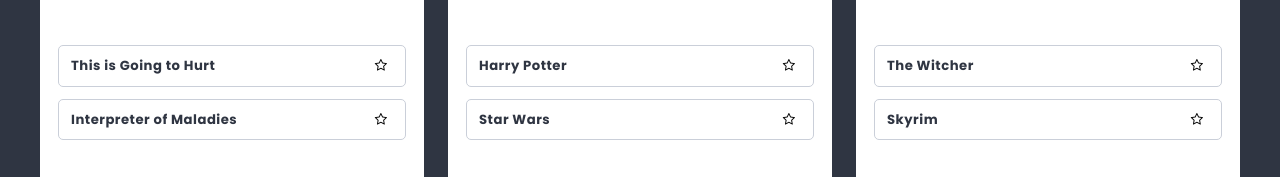
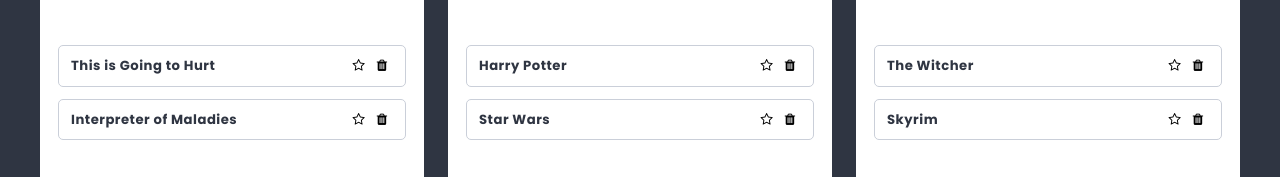
Before and after one commit to Kris87M/first-react-project, a React (Create React App) app: page /list/1 in a window 1280 px wide. Shown: the part 517-694 px from the top of the page. Built offline with nearby package versions, Linux system fonts and the light colour scheme.

Commit message:
Add remove card

```diff
--- a/src/components/Card/Card.js
+++ b/src/components/Card/Card.js
@@ -1,7 +1,7 @@
 import styles from './Card.module.scss';
 import clsx from 'clsx';
 import { useDispatch } from 'react-redux';
-import { toggleFavorite } from '../../redux/cardsRedux';
+import { removeCard, toggleFavorite } from '../../redux/cardsRedux';
 
 const Card = props => {
 
@@ -10,10 +10,19 @@ const Card = props => {
         e.preventDefault();
         dispatch(toggleFavorite(props.id))
     };
+
+    const handleRemove = e => {
+        e.preventDefault();
+        dispatch(removeCard(props.id))
+    }
+
     return (
         <li className={styles.card}>
             {props.title}
-            <button className={clsx("fa fa-star-o", styles.button, props.isFavorite && styles.isActive)}onClick={handleFavorite}></button>
+            <div>
+                <button className={clsx("fa fa-star-o", styles.button, props.isFavorite && styles.isActive)} onClick={handleFavorite}></button>
+                <button className={clsx("fa fa-trash", styles.button)} onClick={handleRemove}></button>
+            </div>
         </li>
     );
 };
--- a/src/redux/cardsRedux.js
+++ b/src/redux/cardsRedux.js
@@ -6,17 +6,20 @@ export const getFavoriteCards = ({ cards }) => cards.filter(card => card.isFavor
 // action
 const createActionName = actionName => `app/cards/${actionName}`;
 const ADD_CARD = createActionName('ADD_CARD');
+const REMOVE_CARD = createActionName('REMOVE_CARD');
 const TOGGLE_CARD_FAVORITE = createActionName('TOGGLE_CARD_FAVORITE');
 
 // action creators
 export const addCard = payload => ({ type: ADD_CARD, payload });
+export const removeCard = payload => ({ type: REMOVE_CARD, payload });
 export const toggleFavorite = payload => ({ type: TOGGLE_CARD_FAVORITE, payload });
-
 
 const cardsReducer = (statePart = [], action) => {
   switch (action.type) {
     case ADD_CARD:
       return [...statePart, { ...action.payload, id: shortid() }];
+    case REMOVE_CARD:
+      return statePart.filter(card => card.id !== action.payload);
     case TOGGLE_CARD_FAVORITE:
       return statePart.map(card => (card.id === action.payload) ? { ...card, isFavorite: !card.isFavorite } : card);
     default:
```
